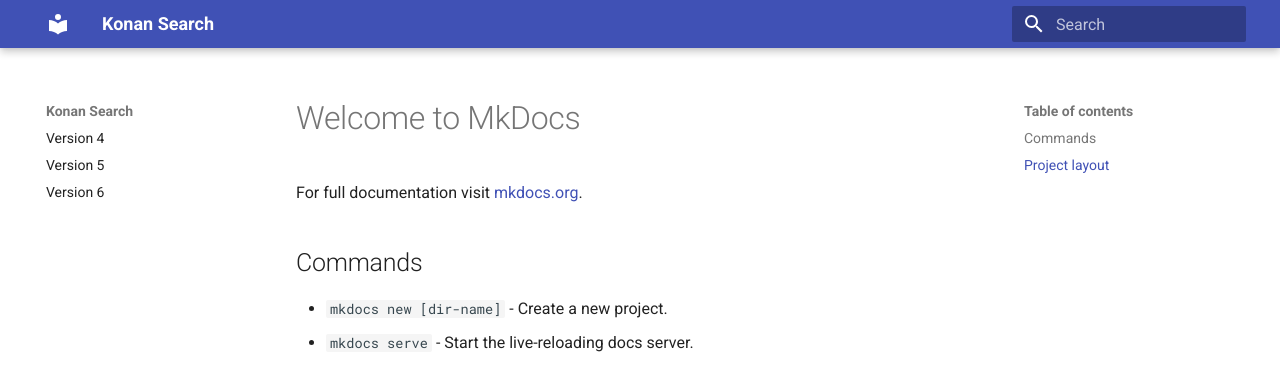
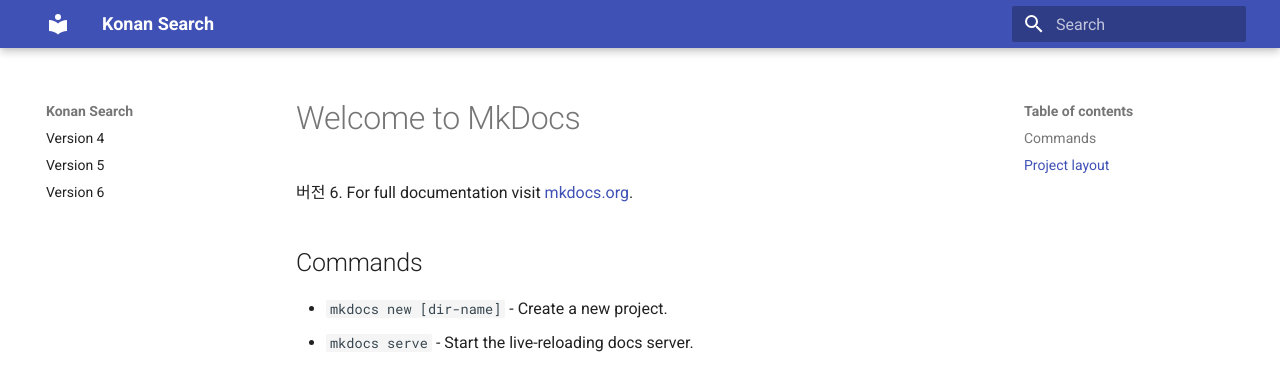
Before and after one commit to konan-doc/KS-Doc, an MkDocs documentation site: the page built from docs/v6/index.md, in a window 1280 px wide. Shown: the top 367 px of the page. Built offline with MkDocs 1.6.1 and Material for MkDocs 9.7.7, drawn with Linux system fonts in a browser that asks for light colours.

Commit message:
Initialize documentation for KS6 product

```diff
--- a/docs/v6/index.md
+++ b/docs/v6/index.md
@@ -1,6 +1,6 @@
 # Welcome to MkDocs
 
-For full documentation visit [mkdocs.org](https://www.mkdocs.org).
+버전 6. For full documentation visit [mkdocs.org](https://www.mkdocs.org).
 
 ## Commands
 
```
